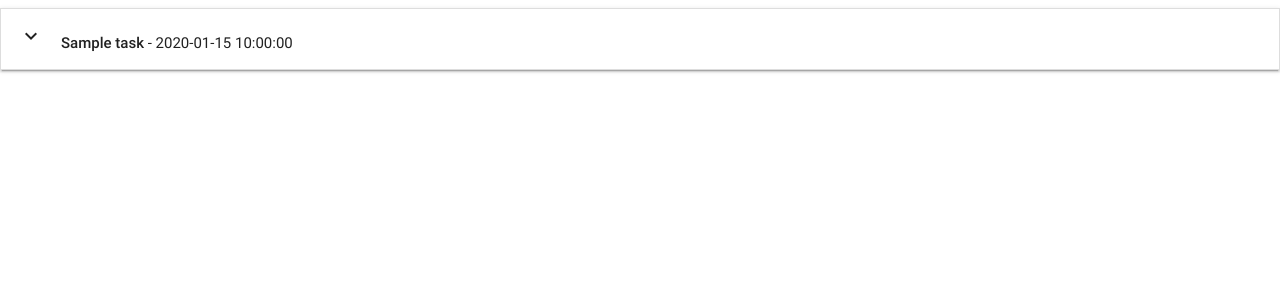
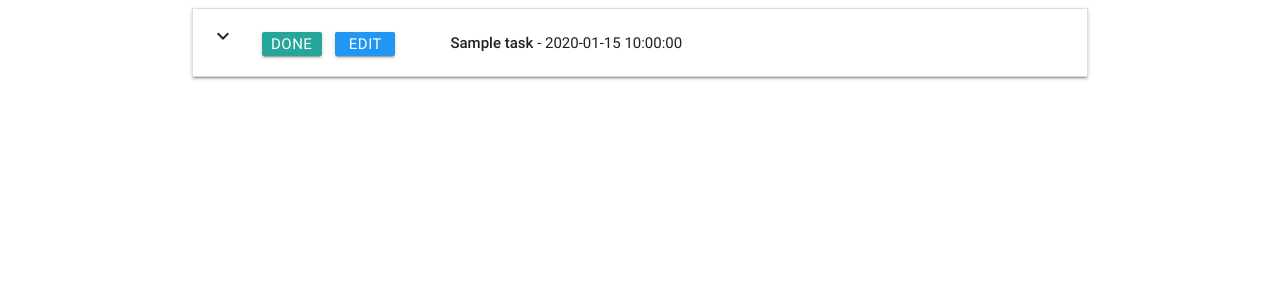
Before and after one commit to wikwiki777/task-manager-flaskmongodbmat, a Flask app: page / in a window 1280 px wide. Shown: the top 300 px of the page. Run offline with Flask 2, Linux system fonts and the light colour scheme; a database or web service that is not in the repository returns one stand-in record (values such as "Sample title"); some libraries are stand-ins or nearby versions.

Commit message:
Add edit and done task buttons

```diff
--- a/static/css/style.css
+++ b/static/css/style.css
@@ -1,3 +1,12 @@
-/*body {*/
-/*    background-color: red;*/
-/*}*/
+.btn_small {
+    height: 24px;
+    width: 60px;
+    line-height: 24px;
+    margin: 5px 5px;
+    padding: 0 0.5em;
+}
+
+.task_header {
+    margin-top: 8px;
+    margin-left: 50px;
+}
--- a/templates/base.html
+++ b/templates/base.html
@@ -10,9 +10,10 @@
     <title>Document</title>
 </head>
 <body>
+    <div class="container">
     {% block content %}
     {% endblock %}
-
+    </div>
     <script src="https://cdnjs.cloudflare.com/ajax/libs/jquery/3.2.1/jquery.min.js"></script>
     <script src="https://cdnjs.cloudflare.com/ajax/libs/materialize/0.100.2/js/materialize.min.js"></script>
     <script type="text/javascript">
--- a/templates/tasks.html
+++ b/templates/tasks.html
@@ -4,8 +4,13 @@
         {% for task in tasks %}
         <li>
             <div class="collapsible-header">
-                <div class=" task_header col s9">
-                    <i class="material-icons">expand_more</i><strong>{{task.task_name}}</strong> - {{task.due_date}}
+                <div class="col s3">
+                    <i class="material-icons">expand_more</i>
+                    <a class="waves-effect waves-light btn btn_small">Done</a>
+                    <a class="waves-effect waves-light btn btn_small blue">Edit</a>
+                </div>
+                <div class="task_header col s9">
+                    <strong>{{task.task_name}}</strong> - {{task.due_date}}
                 </div>
             </div>
             <div class="collapsible-body">
```
